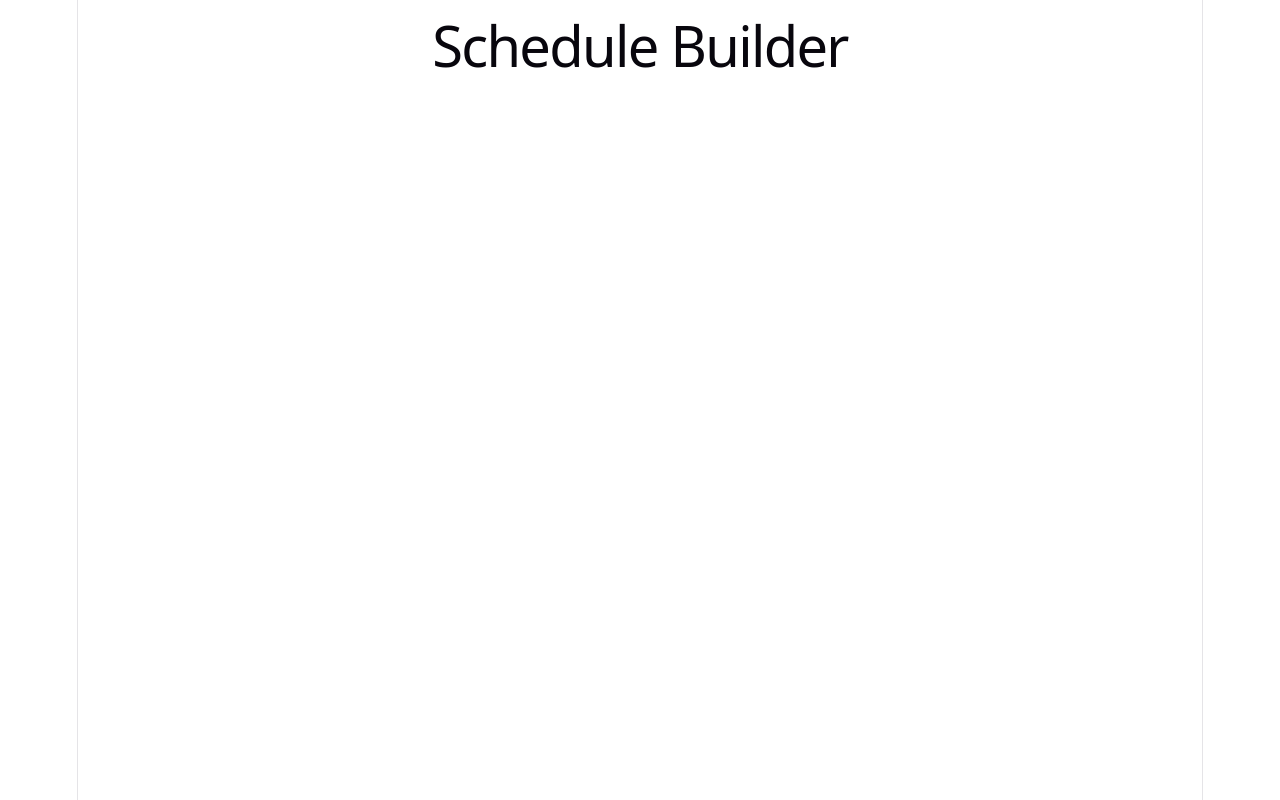
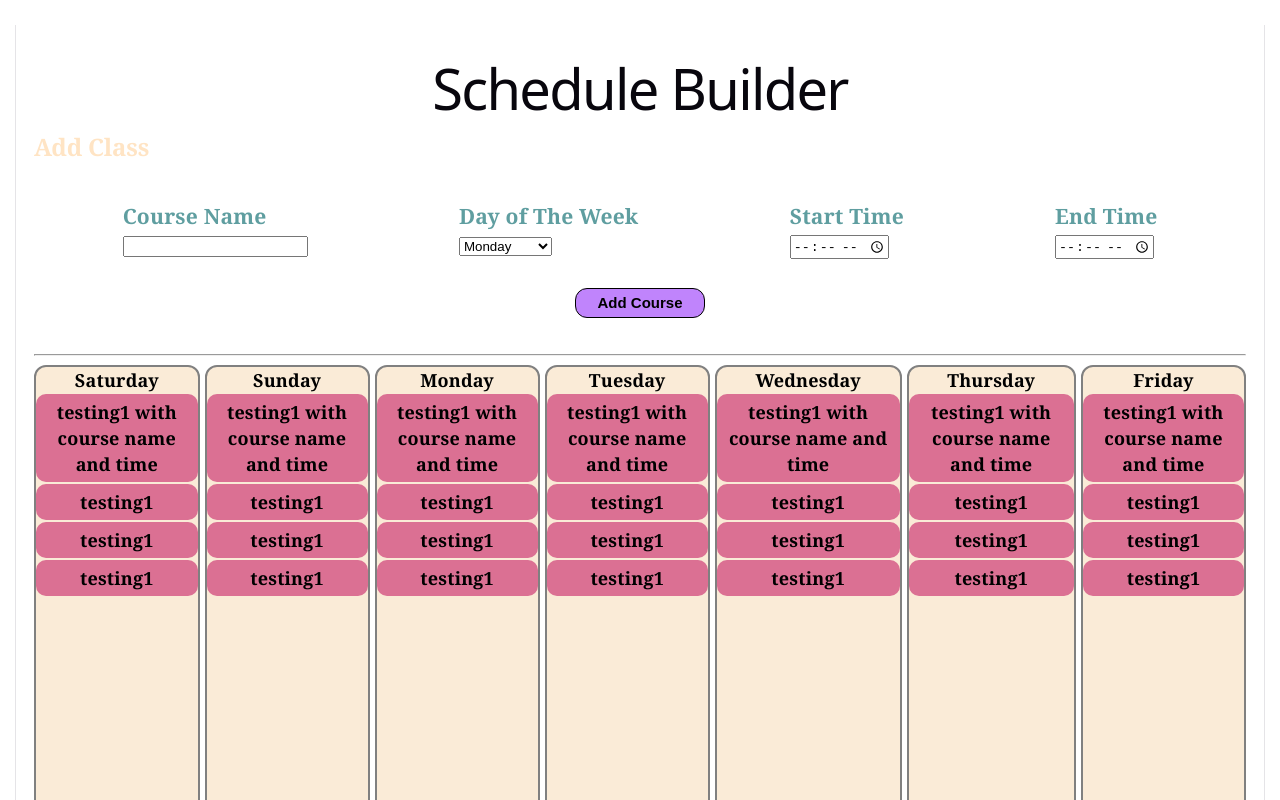
Before and after one commit to YasmineRaef/Schedule_Builder_App_React, a React (Vite) app: page / in a window 1280 px wide. Shown: the top 800 px of the page. Built offline with nearby package versions, Linux system fonts and the light colour scheme.

Commit message:
Finished styling the add class section and added hard-coded class grid

```diff
--- a/src/App.css
+++ b/src/App.css
@@ -1,3 +1,77 @@
+.break {
+  flex-basis: 100%;
+  height: 0;
+}
+
+.addSection {
+  align-items: left;
+}
+
+.addBTN {
+  height: 30px;
+  width: 130px;
+  text-decoration: beige;
+  font-size: 15px;
+  font-weight: bold;
+  background-color: #c084fc;
+  border: 1px solid black;
+  border-radius: 12px;
+}
+
+input {
+  width: auto;
+}
+
+h1 {
+  text-align: center;
+}
+
+h3 {
+  margin-bottom: 1px;
+  color: cadetblue;
+}
+
+h2 {
+  text-align: left;
+  font-family: Georgia, "Times New Roman", Times, serif;
+  color: bisque;
+  font-weight: bold;
+}
+
+.gridLayout {
+  display: grid;
+  grid-template-columns: auto auto auto auto auto auto auto;
+  gap: 5px;
+}
+
+.dayOfWeek {
+  text-align: center;
+  border: 2px solid grey;
+  background-color: antiquewhite;
+  color: black;
+  font-weight: bold;
+  border-radius: 12px;
+  height: 700px;
+}
+
+.classObject {
+  background: palevioletred;
+  padding: 5px;
+  border-radius: 10px;
+  height: fit-content;
+  margin-bottom: 2px;
+}
+
+.classData {
+  padding: 10px;
+  height: 150px;
+  display: flex;
+  flex-wrap: wrap;
+  align-items: baseline;
+  justify-content: space-around;
+  border: 3px dotted white;
+}
+
 .counter {
   font-size: 16px;
   padding: 5px 10px;
@@ -167,7 +241,7 @@
 
   &::before,
   &::after {
-    content: '';
+    content: "";
     position: absolute;
     top: -4.5px;
     border: 5px solid transparent;
--- a/src/App.tsx
+++ b/src/App.tsx
@@ -4,6 +4,126 @@ function App() {
   return (
     <>
       <h1>Schedule Builder</h1>
+      <form
+        className="addCourseForm"
+        name="addCourseForm"
+        onSubmit={(event) => {
+          event.preventDefault();
+          const courseName =
+            //@ts-expect-error
+            document.forms["addCourseForm"]["courseName"].value.trim();
+          const startTime =
+            //@ts-expect-error
+            document.forms["addCourseForm"]["startTime"].value.trim();
+          const endTime =
+            //@ts-expect-error
+            document.forms["addCourseForm"]["endTime"].value.trim();
+          const dayOfWeek =
+            //@ts-expect-error
+            document.forms["addCourseForm"]["dayPicker"].value.trim();
+          if (courseName == "") {
+            alert("Please enter a course name first to be added.");
+            return false;
+          }
+          if (startTime == "" || startTime == endTime) {
+            alert("Please enter a valid course time.");
+            return false;
+          }
+          // alert("Entered Course is " + courseName);
+          // alert("Entered Day of Week is " + dayOfWeek);
+          // alert("Entered start time is " + startTime);
+          // alert("Entered end time is " + endTime);
+          return true;
+        }}
+      >
+        <div className="addSection">
+          <div>
+            <h2>Add Class</h2>
+          </div>
+          <div className="classData">
+            <div>
+              <h3>Course Name</h3>
+              <input type="text" className="courseName" name="courseName" />
+            </div>
+            <div>
+              <h3>Day of The Week</h3>
+              <select className="dayPicker" name="dayPicker">
+                <option>Monday</option>
+                <option>Tuesday</option>
+                <option>Wednesday</option>
+                <option>Thursday</option>
+                <option>Friday</option>
+                <option>Saturday</option>
+                <option>Sunday</option>
+              </select>
+            </div>
+            <div>
+              <h3>Start Time</h3>
+              <input type="time" className="startTime" name="startTime" />
+            </div>
+            <div>
+              <h3>End Time</h3>
+              <input type="time" className="endTime" name="endTime" />
+            </div>
+            <div className="break"></div>
+            <button className="addBTN" type="submit">
+              Add Course
+            </button>
+          </div>
+          <hr></hr>
+          <div className="gridLayout">
+            <div className="dayOfWeek">
+              Saturday
+              <p className="classObject">testing1 with course name and time</p>
+              <p className="classObject">testing1</p>
+              <p className="classObject">testing1</p>
+              <p className="classObject">testing1</p>
+            </div>
+            <div className="dayOfWeek">
+              Sunday
+              <p className="classObject">testing1 with course name and time</p>
+              <p className="classObject">testing1</p>
+              <p className="classObject">testing1</p>
+              <p className="classObject">testing1</p>
+            </div>
+            <div className="dayOfWeek">
+              Monday
+              <p className="classObject">testing1 with course name and time</p>
+              <p className="classObject">testing1</p>
+              <p className="classObject">testing1</p>
+              <p className="classObject">testing1</p>
+            </div>
+            <div className="dayOfWeek">
+              Tuesday
+              <p className="classObject">testing1 with course name and time</p>
+              <p className="classObject">testing1</p>
+              <p className="classObject">testing1</p>
+              <p className="classObject">testing1</p>
+            </div>
+            <div className="dayOfWeek">
+              Wednesday
+              <p className="classObject">testing1 with course name and time</p>
+              <p className="classObject">testing1</p>
+              <p className="classObject">testing1</p>
+              <p className="classObject">testing1</p>
+            </div>
+            <div className="dayOfWeek">
+              Thursday
+              <p className="classObject">testing1 with course name and time</p>
+              <p className="classObject">testing1</p>
+              <p className="classObject">testing1</p>
+              <p className="classObject">testing1</p>
+            </div>
+            <div className="dayOfWeek">
+              Friday
+              <p className="classObject">testing1 with course name and time</p>
+              <p className="classObject">testing1</p>
+              <p className="classObject">testing1</p>
+              <p className="classObject">testing1</p>
+            </div>
+          </div>
+        </div>
+      </form>
     </>
   );
 }
--- a/src/index.css
+++ b/src/index.css
@@ -11,8 +11,8 @@
   --shadow:
     rgba(0, 0, 0, 0.1) 0 10px 15px -3px, rgba(0, 0, 0, 0.05) 0 4px 6px -2px;
 
-  --sans: system-ui, 'Segoe UI', Roboto, sans-serif;
-  --heading: system-ui, 'Segoe UI', Roboto, sans-serif;
+  --sans: system-ui, "Segoe UI", Roboto, sans-serif;
+  --heading: system-ui, "Segoe UI", Roboto, sans-serif;
   --mono: ui-monospace, Consolas, monospace;
 
   font: 18px/145% var(--sans);
@@ -51,10 +51,12 @@
 }
 
 #root {
-  width: 1126px;
+  width: 1250px;
+  font-family: Georgia, "Times New Roman", Times, serif;
+  justify-self: center;
+  padding: 18px;
   max-width: 100%;
-  margin: 0 auto;
-  text-align: center;
+  margin: 25px;
   border-inline: 1px solid var(--border);
   min-height: 100svh;
   display: flex;
```
